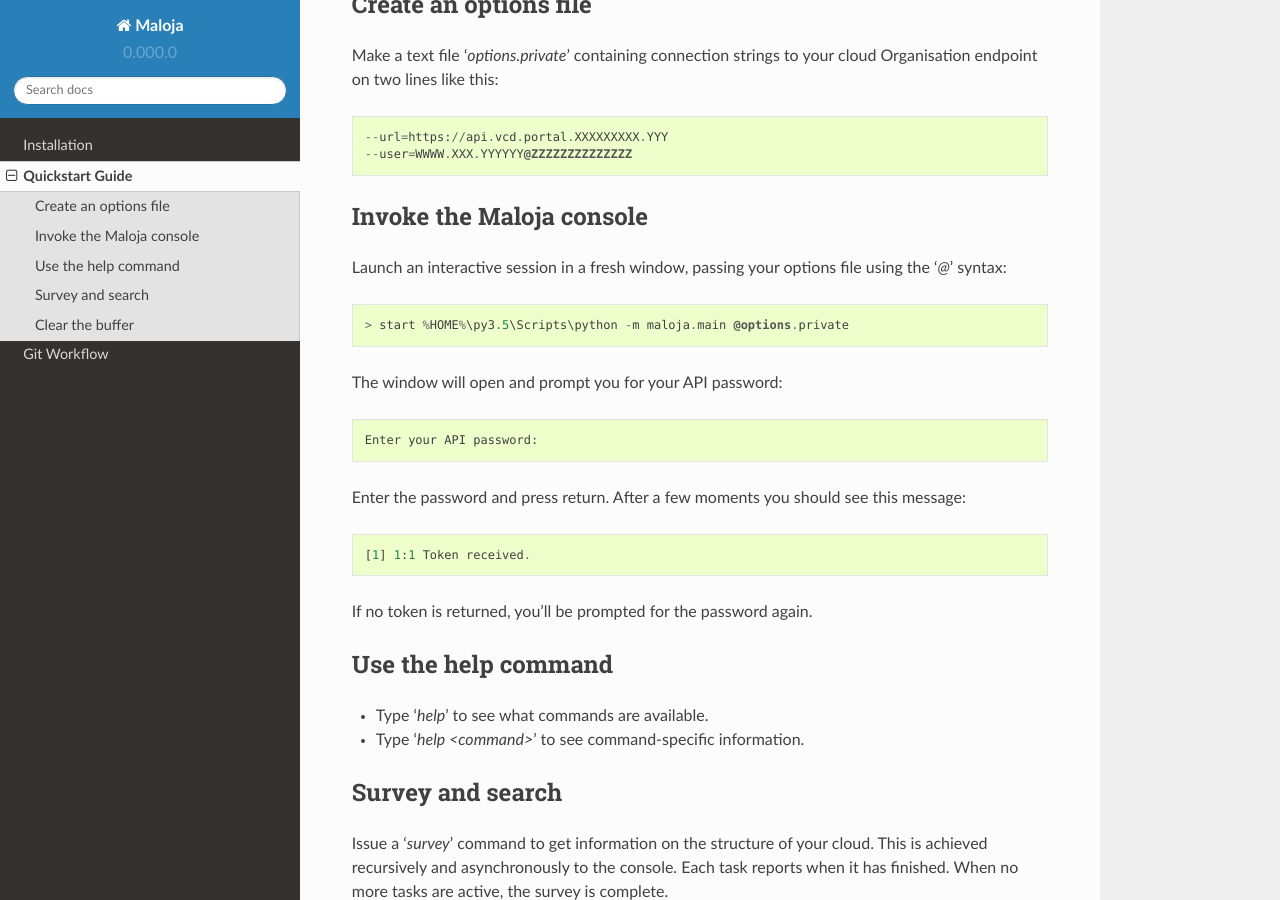
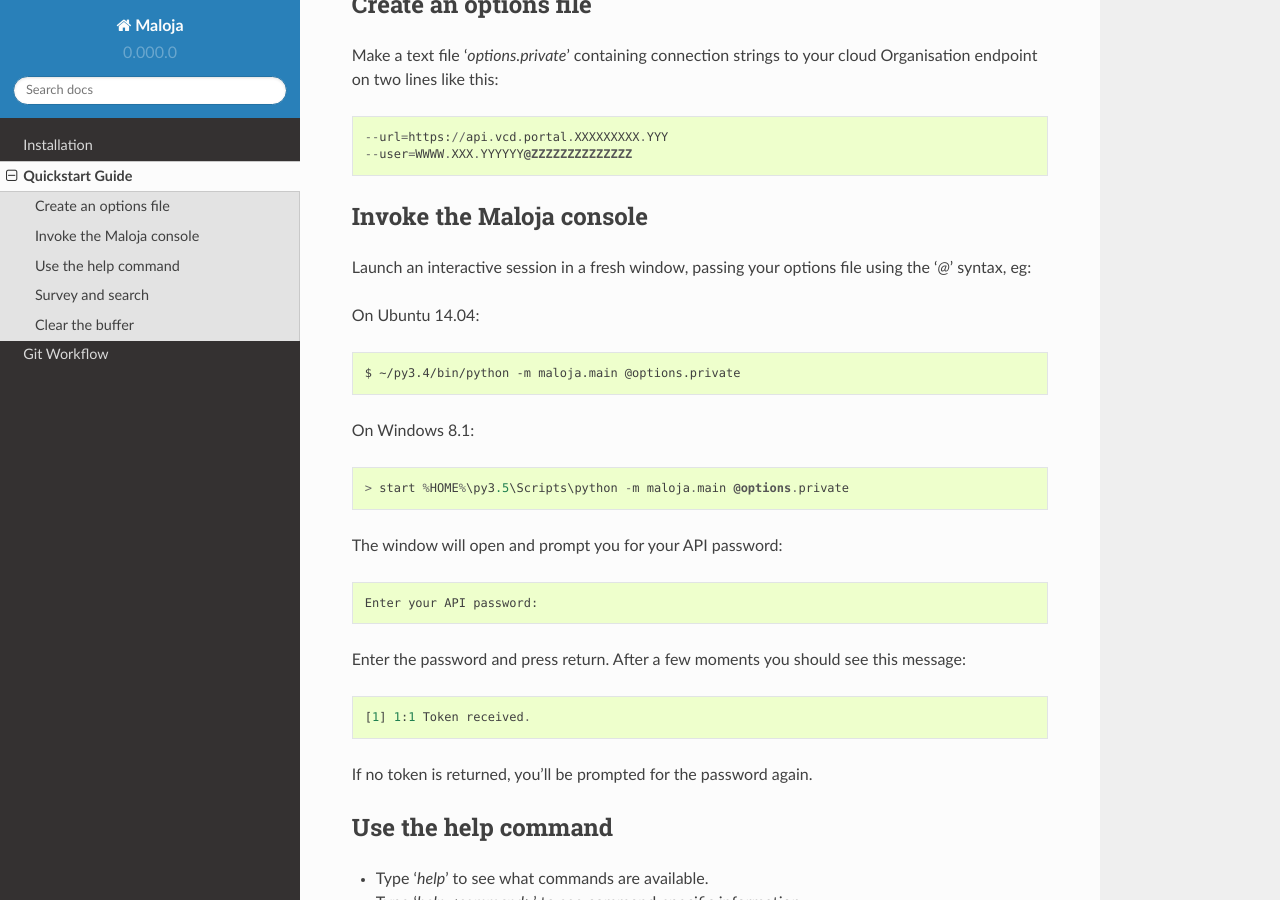
Before and after one commit to UKCloud/maloja, a Sphinx documentation site: the page built from maloja/doc/quickstart.rst, in a window 1280 px wide and 900 px high, scrolled down 303 px. Built offline with Sphinx 7.4.7 and the Read the Docs theme 2.0.0, drawn with Linux system fonts in a browser that asks for light colours.

Commit message:
Tested install and quickstart instructions on Ubuntu 14.04LTS.

```diff
--- a/maloja/doc/install.rst
+++ b/maloja/doc/install.rst
@@ -40,6 +40,11 @@ Ubuntu Linux 14.04 LTS
     Running setup.py install for chameleon
     Successfully installed chameleon-2.24
 
+    $ ~/py3.4/bin/pip install requests-futures
+    Installing collected packages: requests, requests-futures
+    Running setup.py install for requests-futures
+    Successfully installed requests-2.8.1 requests-futures-0.9.5
+
     $ ~/py3.4/bin/pip install ruamel.yaml
     Installing collected packages: ruamel.base, ruamel.yaml
     Running setup.py install for ruamel.yaml
--- a/maloja/doc/quickstart.rst
+++ b/maloja/doc/quickstart.rst
@@ -22,7 +22,13 @@ Invoke the Maloja console
 ~~~~~~~~~~~~~~~~~~~~~~~~~
 
 Launch an interactive session in a fresh window, passing your options file
-using the '`@`' syntax::
+using the '`@`' syntax, eg:
+
+On Ubuntu 14.04::
+
+    $ ~/py3.4/bin/python -m maloja.main @options.private
+
+On Windows 8.1::
 
     > start %HOME%\py3.5\Scripts\python -m maloja.main @options.private
 
```
Also changed, not shown: other parts of maloja/doc/install.rst (+1 -0 lines).
